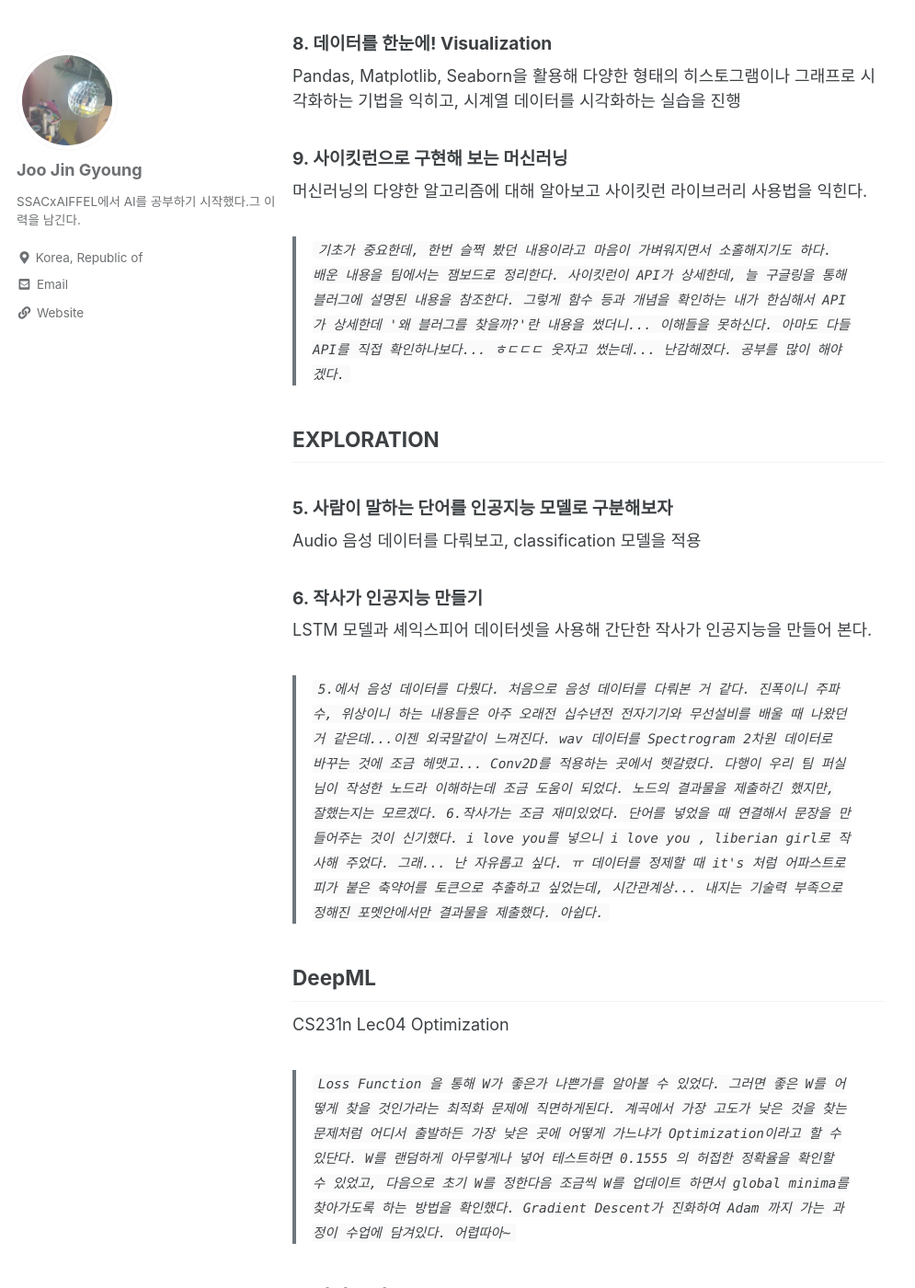
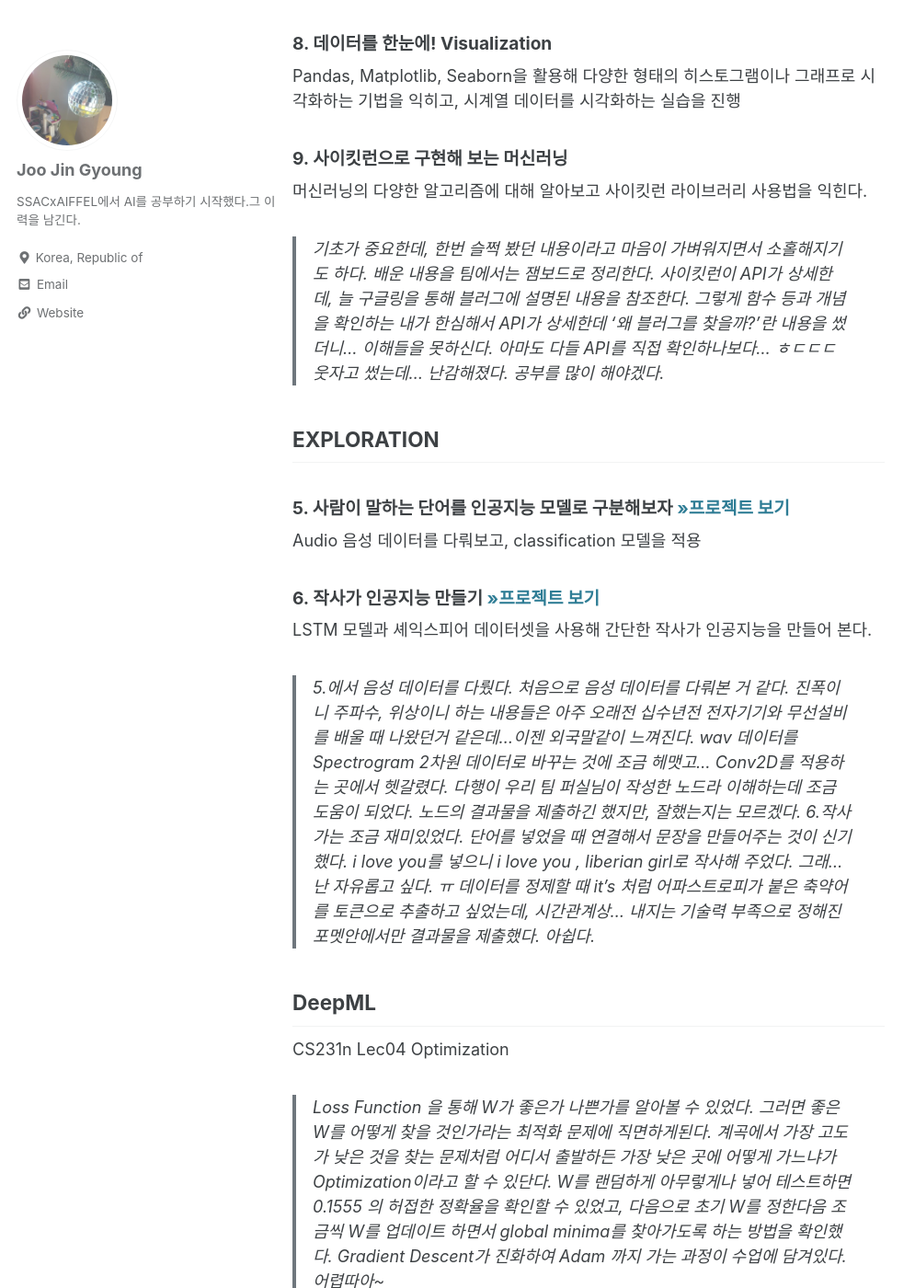
Before and after one commit to adele2020/adele2020.github.io, a Jekyll site: the page built from _posts/2021-01-18-report-week3.md, in a window 1280 px wide and 1400 px high, scrolled down 319 px. Shown: the whole window at 92% size, without its empty margins (0-995 px from the left). Built offline with Jekyll 4.4.1, drawn with Linux system fonts in a browser that asks for light colours; cached includes are drawn as plain includes; comment, search, counter and statistics services are not loaded; some of the changed text lies outside the part shown.

Commit message:
프로젝트 링크추가

```diff
--- a/_posts/2021-01-18-report-week3.md
+++ b/_posts/2021-01-18-report-week3.md
@@ -17,40 +17,40 @@ process와 thread, 파일시스템을 중심으로 운영체제의 특성을 파
 Pandas, Matplotlib, Seaborn을 활용해 다양한 형태의 히스토그램이나 그래프로 시각화하는 기법을 익히고, 시계열 데이터를 시각화하는 실습을 진행
 #### 9. 사이킷런으로 구현해 보는 머신러닝
 머신러닝의 다양한 알고리즘에 대해 알아보고 사이킷런 라이브러리 사용법을 익힌다.
-> ``기초가 중요한데, 한번 슬쩍 봤던 내용이라고 마음이 가벼워지면서 소홀해지기도 하다.
+>기초가 중요한데, 한번 슬쩍 봤던 내용이라고 마음이 가벼워지면서 소홀해지기도 하다.
  배운 내용을 팀에서는 잼보드로 정리한다. 사이킷런이 API가 상세한데, 늘 구글링을 통해 블러그에 설명된 내용을 참조한다.
  그렇게 함수 등과 개념을 확인하는 내가 한심해서 API가 상세한데 '왜 블러그를 찾을까?'란 내용을 썼더니... 이해들을 못하신다.
- 아마도 다들 API를 직접 확인하나보다... ㅎㄷㄷㄷ 웃자고 썼는데... 난감해졌다. 공부를 많이 해야겠다. ``
+ 아마도 다들 API를 직접 확인하나보다... ㅎㄷㄷㄷ 웃자고 썼는데... 난감해졌다. 공부를 많이 해야겠다.
 
 ## EXPLORATION
-#### 5. 사람이 말하는 단어를 인공지능 모델로 구분해보자
+#### 5. 사람이 말하는 단어를 인공지능 모델로 구분해보자 [>>프로젝트 보기](https://github.com/adele2020/ssacxaiffel/blob/main/%5BE5%5D_Spectrogram_classification.ipynb)
 Audio 음성 데이터를 다뤄보고, classification 모델을 적용
-#### 6. 작사가 인공지능 만들기
+#### 6. 작사가 인공지능 만들기 [>>프로젝트 보기](https://github.com/adele2020/ssacxaiffel/blob/main/%5BE6%5D_Create_a_great_lyricist.ipynb)
 LSTM 모델과 셰익스피어 데이터셋을 사용해 간단한 작사가 인공지능을 만들어 본다.
-> ``5.에서 음성 데이터를 다뤘다. 처음으로 음성 데이터를 다뤄본 거 같다. 진폭이니 주파수, 위상이니 하는 내용들은
+>5.에서 음성 데이터를 다뤘다. 처음으로 음성 데이터를 다뤄본 거 같다. 진폭이니 주파수, 위상이니 하는 내용들은
 아주 오래전 십수년전 전자기기와 무선설비를 배울 때 나왔던거 같은데...이젠 외국말같이 느껴진다.
 wav 데이터를 Spectrogram 2차원 데이터로 바꾸는 것에 조금 헤맷고... Conv2D를 적용하는 곳에서 헷갈렸다.
 다행이 우리 팀 퍼실님이 작성한 노드라 이해하는데 조금 도움이 되었다. 노드의 결과물을 제출하긴 했지만, 잘했는지는 모르겠다.
 6.작사가는 조금 재미있었다. 단어를 넣었을 때 연결해서 문장을 만들어주는 것이 신기했다.
 i love you를 넣으니 i love you , liberian girl로 작사해 주었다. 그래... 난 자유롭고 싶다. ㅠ
 데이터를 정제할 때 it's 처럼 어파스트로피가 붙은 축약어를 토큰으로 추출하고 싶었는데, 시간관계상... 내지는 기술력 부족으로
-정해진 포멧안에서만 결과물을 제출했다. 아쉽다.``
+정해진 포멧안에서만 결과물을 제출했다. 아쉽다.
 
 ## DeepML
 CS231n Lec04 Optimization
-> ``Loss Function 을 통해 W가 좋은가 나쁜가를 알아볼 수 있었다. 그러면 좋은 W를 어떻게 찾을 것인가라는 최적화 문제에 직면하게된다.
+> Loss Function 을 통해 W가 좋은가 나쁜가를 알아볼 수 있었다. 그러면 좋은 W를 어떻게 찾을 것인가라는 최적화 문제에 직면하게된다.
 계곡에서 가장 고도가 낮은 것을 찾는 문제처럼 어디서 출발하든 가장 낮은 곳에 어떻게 가느냐가 Optimization이라고 할 수 있단다.
 W를 랜덤하게 아무렇게나 넣어 테스트하면 0.1555 의 허접한 정확율을 확인할 수 있었고,
 다음으로 초기 W를 정한다음 조금씩 W를 업데이트 하면서 global minima를 찾아가도록 하는 방법을 확인했다.
 Gradient Descent가 진화하여 Adam 까지 가는 과정이 수업에 담겨있다.
-어렵따아~``
+어렵따아~
 
 ## 코딩마스터
 7장 배열
-> ``for 문이 여러 개가 되면 더러워 진다. 어느 님의 왈 '더러운 for 문'..ㅎㄷㄷㄷ``
+>for 문이 여러 개가 되면 더러워 진다. 어느 님의 왈 '더러운 for 문'..ㅎㄷㄷㄷ
 
 ## Writing
-> ``이 시간에 한 주를 마무리하는 글을 써야 하는데, 마무리 하지 못한 노드를 정리하고, 쪼금 휴식을 취했다.;;``
+>이 시간에 한 주를 마무리하는 글을 써야 하는데, 마무리 하지 못한 노드를 정리하고, 쪼금 휴식을 취했다.;;
 
 ## 일주일 간의 느낀점
 많은 것을 배우고 있다. 기초를 다지고 있지만, 다 내 것이 된건 아니다. 이번주는 좀 바쁜거 같다.
```
Also changed, not shown: _posts/2021-01-08-report-week1.md (+9 -11 lines), _posts/2021-01-15-report-week2.md (+8 -9 lines), _posts/2021-01-29-report-week4.md (+8 -8 lines), _posts/2021-02-05-report-week5.md (+2 -2 lines).
